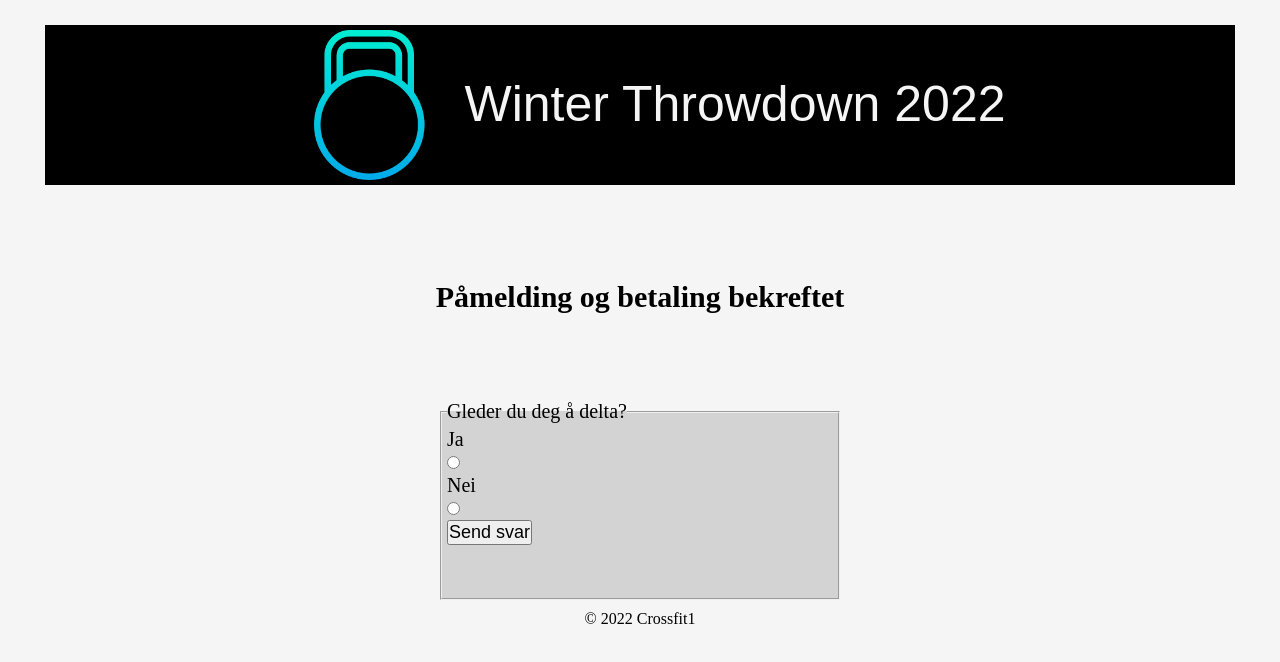
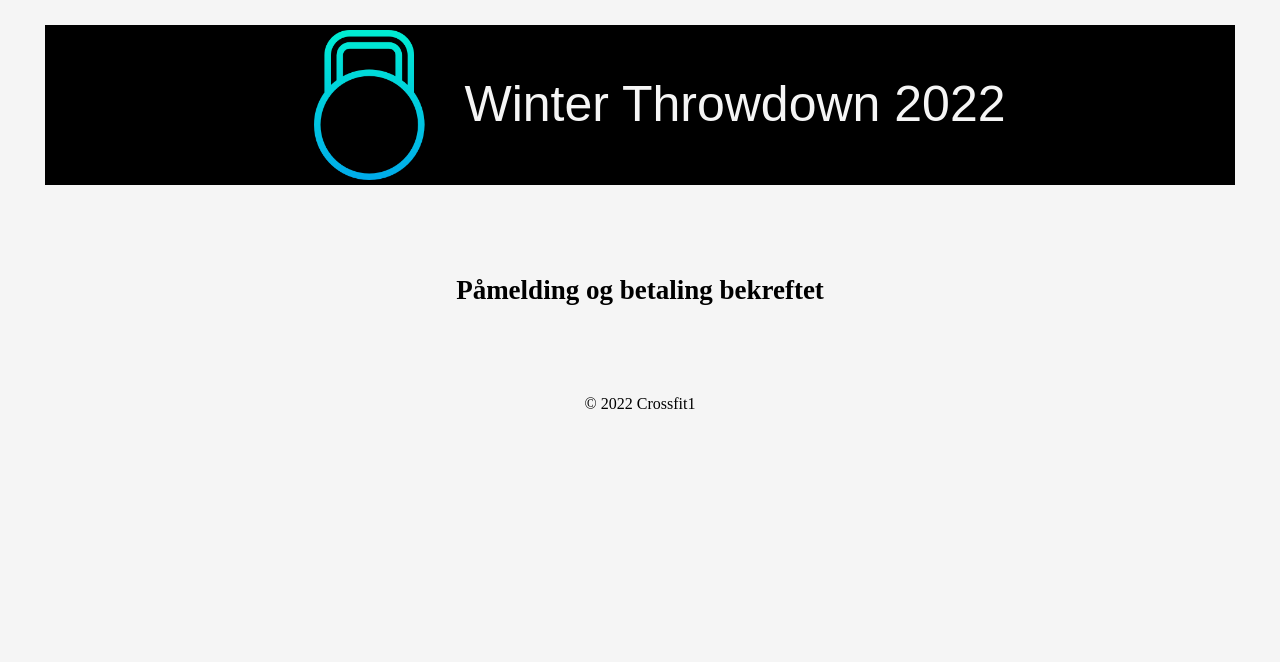
Before and after one commit to camillamn/Crossfit1-form, a plain HTML site: page result.html in a window 1280 px wide. Drawn offline with Linux system fonts and the light colour scheme.

Commit message:
Moved survey, added styling

```diff
--- a/CSS/style-classes.css
+++ b/CSS/style-classes.css
@@ -7,16 +7,12 @@
    font-size: 50px;
 }
 
-.article-confirmation {
+.article-succeed {
    margin-top: 50px;
    max-height: 150px;
 }
 
-.confirmation, .submit {
+.confirmation, .submit, .survey {
    display: flex;
+   margin-bottom: 10px;
 }
-
-.survey {
-   height: 200px;
-   display: block;
-}
--- a/CSS/style.css
+++ b/CSS/style.css
@@ -28,7 +28,8 @@ img {
 
 h2 {
    text-align: center;
-   margin-top: 30px;
+   margin-top: 25px;
+   font-size: 27px;
 }
 
 section {
@@ -39,13 +40,16 @@ section {
 
 fieldset {
    background-color: var(--forms-background);
-   width: 400px;
+   width: 450px;
    font-size: 20px;
+   border-radius: 10px;
 }
 
-input, select, textarea {
+input, select, textarea, label {
    display: block;
    font-size: 18px;
+   border-radius: 5px;
+   margin: 5px 10px 5px 20px;
 }
 
 article {
--- a/result.html
+++ b/result.html
@@ -15,27 +15,9 @@
          <article class="header-text">Winter Throwdown 2022</article>
       </header>
 		<section>
-			<article class="article-confirmation">
+			<article class="article-succeed">
             <h2>Påmelding og betaling bekreftet</h2>
          </article>
-      </section>
-      <section>
-         <fieldset class="survey">
-            <legend>Gleder du deg å delta?</legend>
-               <label for="ja">Ja</label>
-                  <input
-                     type="radio"
-                     name="ja"
-                     >
-               <label for="nei">Nei</label>
-                  <input
-                     type="radio"
-                     name="nei"
-                     >
-                  <input
-                  type="submit"
-                  value="Send svar">
-         </fieldset>
       </section>
       <footer>© 2022 Crossfit1</footer>
    </body>
```
Also changed, not shown: index.html (+13 -0 lines), payment.html (+8 -8 lines).
